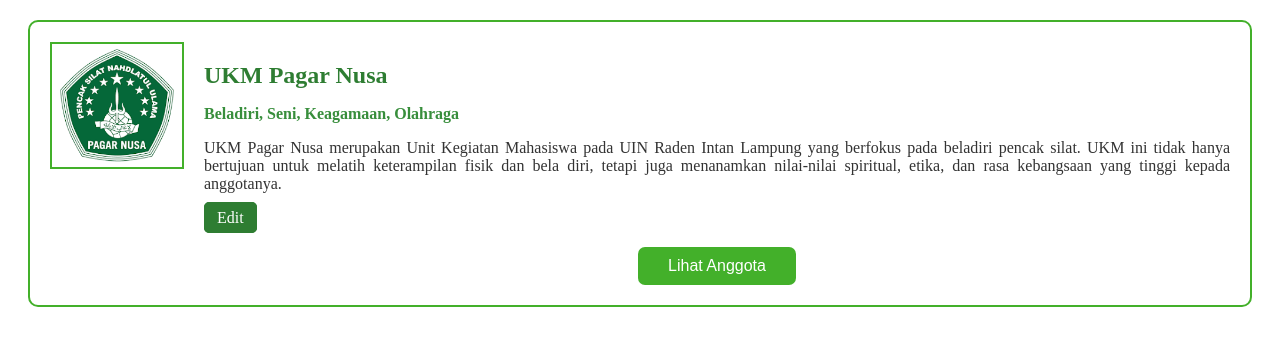
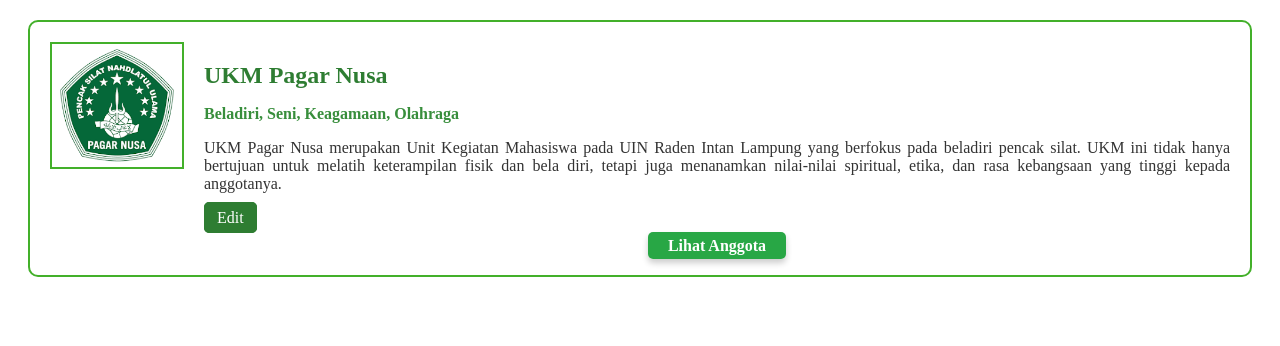
Before and after one commit to syaifuladha/TUGASIESI, a PHP site: page /UKM_manajer/home.php in a window 1280 px wide. Shown: the part 68-414 px from the top of the page. Run offline with PHP 8.4, Linux system fonts and the light colour scheme.

Commit message:
update ukm manajer

```diff
--- a/UKM_manajer/home.php
+++ b/UKM_manajer/home.php
@@ -99,20 +99,25 @@
   text-decoration: none ;
 }
 
-.lihat-anggota {
-  margin-top: 20px;
+.anggota-button {
+
+    text-decoration: none;
+    background-color: #28a745;
+    color: white;
+    padding: 5px 20px;
+    border: none;
+    border-radius: 5px;
+    font-weight: bold;
+    cursor: pointer;
+    box-shadow: 0 4px 6px rgba(0,0,0,0.2);
+
+
+  }
+.text-button{
   text-align: center;
+  margin-top: 10px;
 }
 
-.lihat-anggota button {
-  background-color: #43B02A;
-  color: white;
-  border: none;
-  padding: 10px 30px;
-  border-radius: 7px;
-  font-size: 16px;
-  cursor: pointer;
-}
  h1 {
     margin: 0;
     font-size: 20px;
@@ -122,14 +127,10 @@
 <body>
     <header class="header">
         <div class="profile">
-            <a href="profil.php">
                 <i class="fas fa-user-circle profile-icon"></i>
                 <div class="profile-info">
                     <div class="profile-name">UKM Manajer</div>
-
-                </a>
-            </div>
-            </a>
+                </div>
         </div>
 
         <h1 class="welcome">Selamat datang UKM Manajer</h1>
@@ -155,11 +156,12 @@
         </p>
         <div class="text">
       <a href="edit.php" class="edit-button">Edit</a>
+        </div>
 
-        <div class="lihat-anggota">
-          <button onclick="lihatanggota">Lihat Anggota</button>
+        <div class="text-button">
+        <a href="anggota.php" class="anggota-button">Lihat Anggota</a>
         </div>
-      </div>
+
     </div>
   </main>
 </body>
```
Also changed, not shown: UKM_manajer/anggota.php (+6 -6 lines), UKM_manajer/edit.php (+25 -8 lines).
